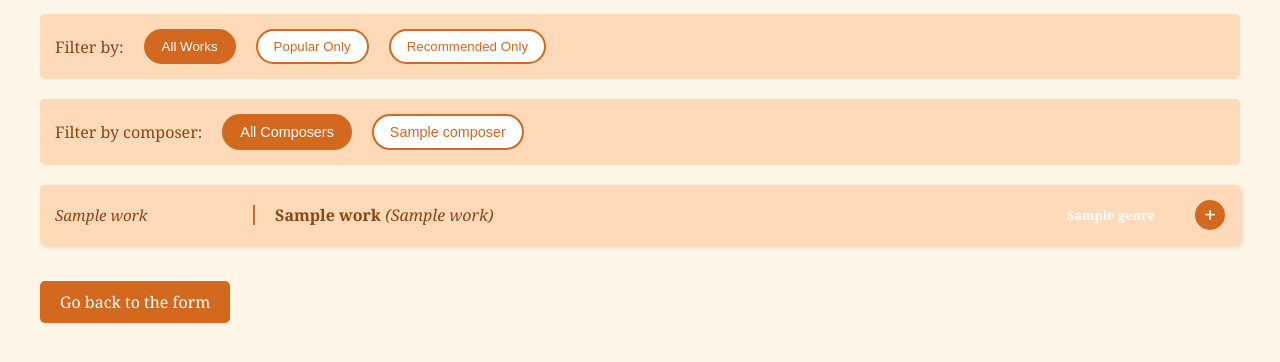
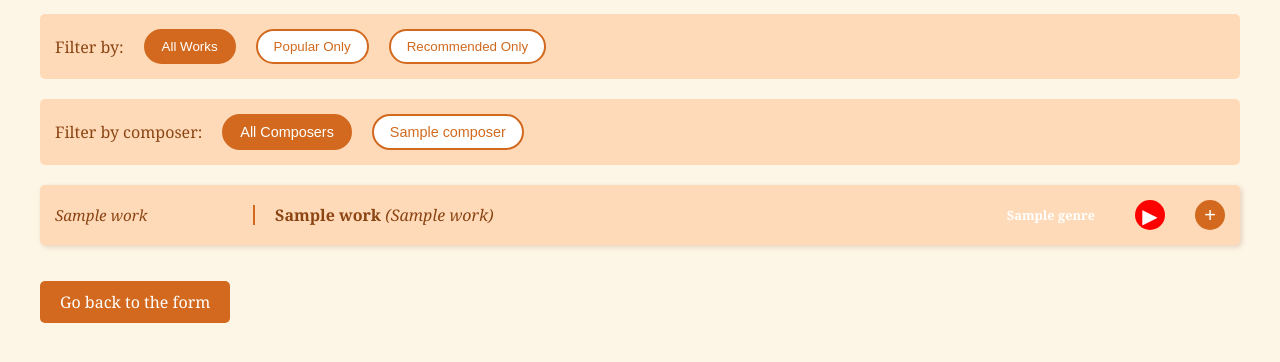
Before and after one commit to aoneillmark/mySTRO, a Flask app: template src/templates/results.html in a window 1280 px wide. Shown: the part 273-635 px from the top of the page. Run offline with Flask 3, Linux system fonts and the light colour scheme; the template is opened without the code that fills it: most values are stand-ins (such as "Sample title", 1, 10 or a date in 2020).

Commit message:
Youtube link generation added in results.html

```diff
--- a/src/templates/results.html
+++ b/src/templates/results.html
@@ -65,7 +65,7 @@
 
         .work-item {
             display: grid;
-            grid-template-columns: 200px 1fr auto auto;
+            grid-template-columns: 200px 1fr auto auto auto;
             gap: 20px;
             background-color: #FFDAB9;
             margin: 10px 0;
@@ -160,11 +160,10 @@
             background-color: #8B4513;
         }
 
-        .add-button {
+        .action-button {
             width: 30px;
             height: 30px;
             border-radius: 50%;
-            background-color: #D2691E;
             color: white;
             border: none;
             font-size: 20px;
@@ -174,6 +173,20 @@
             justify-content: center;
             margin-left: 10px;
             transition: all 0.2s ease;
+            text-decoration: none;
+        }
+
+        .youtube-button {
+            background-color: #FF0000;
+        }
+
+        .youtube-button:hover {
+            background-color: #CC0000;
+            transform: scale(1.1);
+        }
+
+        .add-button {
+            background-color: #D2691E;
         }
 
         .add-button:hover {
@@ -313,7 +326,11 @@
                             <span class="badge recommended">Recommended</span>
                         {% endif %}
                     </div>
-                    <button class="add-button" title="Add to Library">+</button>
+                    <a href="https://www.youtube.com/results?search_query={{ work['composer_name'] }}+{{ work['title'] }}{% if work.get('subtitle') %}+{{ work['subtitle'] }}{% endif %}"
+                       class="action-button youtube-button"
+                       target="_blank"
+                       title="Search on YouTube">▶</a>
+                    <button class="action-button add-button" title="Add to Library">+</button>
                 </li>
             {% endfor %}
         {% else %}
```
